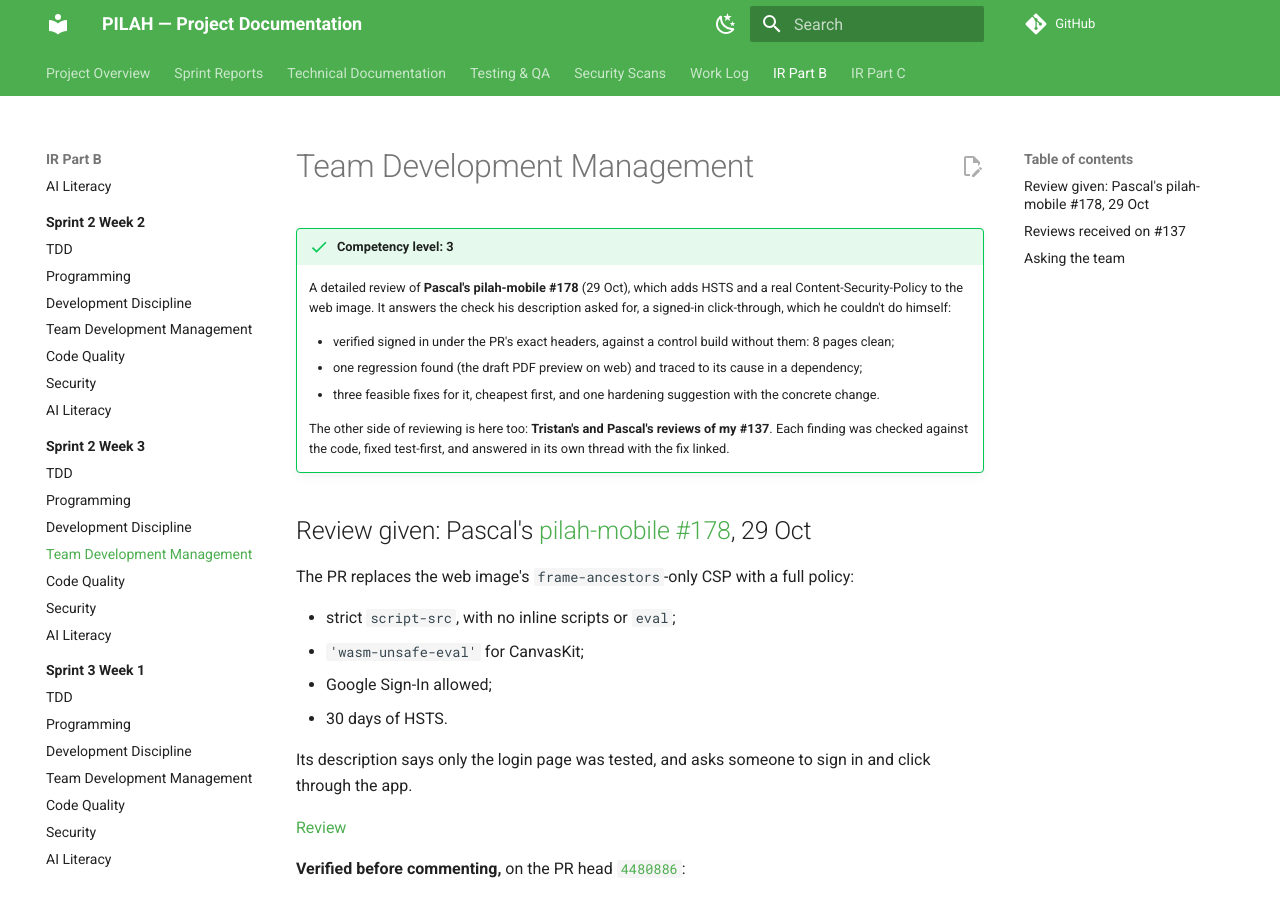
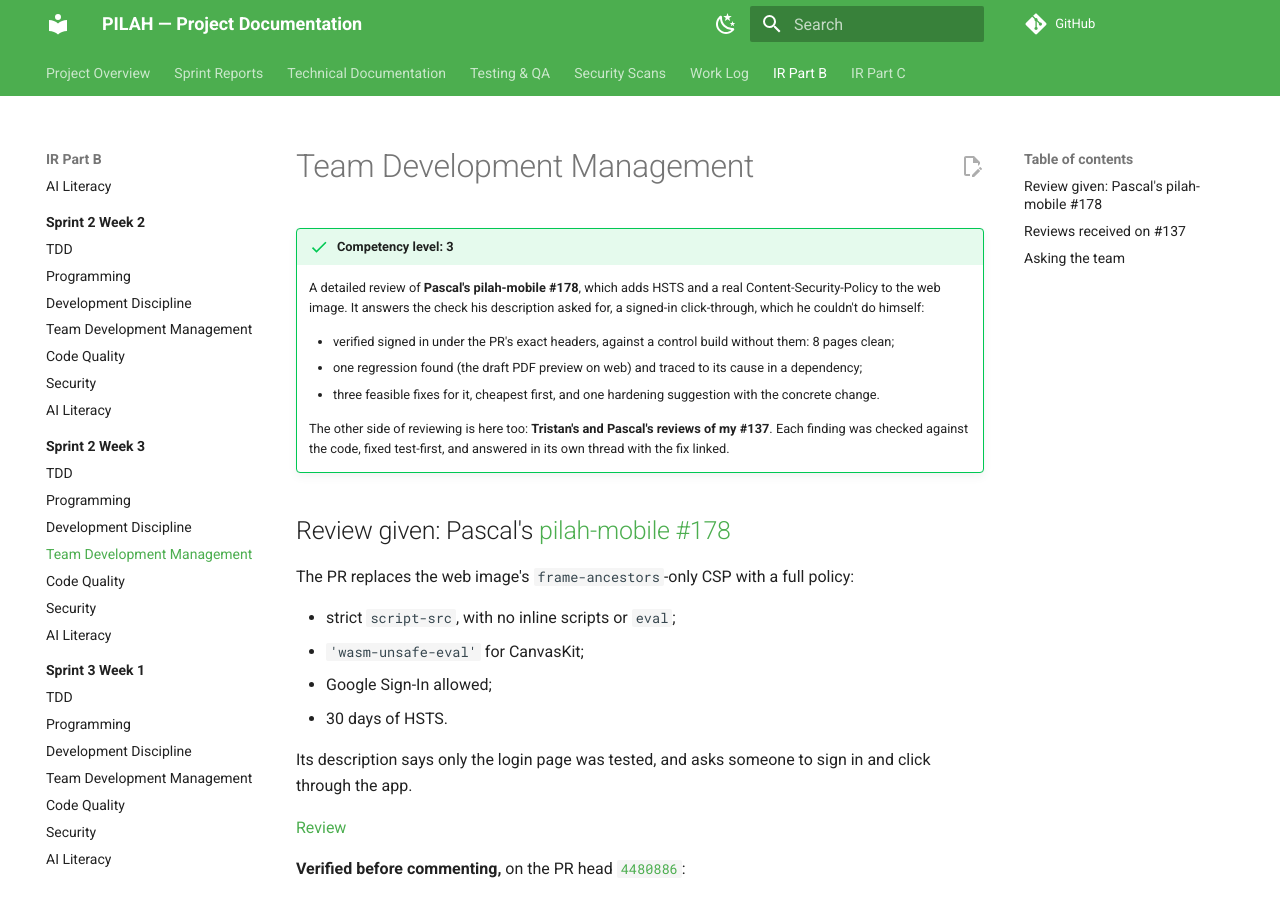
Before and after one commit to mvfi0/pilah-docs, an MkDocs documentation site: the page built from docs/review-sprint-2-week-3/part-b/team-development-management.md, in a window 1280 px wide and 900 px high. Built offline with MkDocs 1.6.1 and Material for MkDocs 9.7.7, drawn with Linux system fonts in a browser that asks for light colours; comment, search, counter and statistics services are not loaded; some of the changed text lies outside the part shown.

Commit message:
docs(ir): drop the 29 Oct dates from the S2W3 TDM page
Co-Authored-By: Claude Opus 5.5 <noreply@anthropic.com>

```diff
--- a/docs/review-sprint-2-week-3/part-b/team-development-management.md
+++ b/docs/review-sprint-2-week-3/part-b/team-development-management.md
@@ -1,7 +1,7 @@
 # Team Development Management
 
 !!! success "Competency level: 3"
-    A detailed review of **Pascal's pilah-mobile #178** (29 Oct), which adds HSTS and a real Content-Security-Policy to the web image. It answers the check his description asked for, a signed-in click-through, which he couldn't do himself:
+    A detailed review of **Pascal's pilah-mobile #178**, which adds HSTS and a real Content-Security-Policy to the web image. It answers the check his description asked for, a signed-in click-through, which he couldn't do himself:
 
     - verified signed in under the PR's exact headers, against a control build without them: 8 pages clean;
     - one regression found (the draft PDF preview on web) and traced to its cause in a dependency;
@@ -9,7 +9,7 @@
 
     The other side of reviewing is here too: **Tristan's and Pascal's reviews of my #137**. Each finding was checked against the code, fixed test-first, and answered in its own thread with the fix linked.
 
-## Review given: Pascal's [pilah-mobile #178](https://github.com/bank-sampah-PILAH/pilah-mobile/pull/178), 29 Oct
+## Review given: Pascal's [pilah-mobile #178](https://github.com/bank-sampah-PILAH/pilah-mobile/pull/178)
 
 The PR replaces the web image's `frame-ancestors`-only CSP with a full policy:
 
@@ -53,11 +53,11 @@ I posted it as a comment, not a change request. Point 1 goes away if #162 merges
 
 Both reviewers verified on their own machines before commenting. Pascal re-ran the suites on Postgres and checked the migration number against every open PR.
 
-| Reviewer | Finding | Checked against the code | Status (29 Oct) |
+| Reviewer | Finding | Checked against the code | Status |
 |---|---|---|---|
-| Tristan, [P1](https://github.com/bank-sampah-PILAH/pilah-be/pull/137#discussion_r4377327305) | The conditional `UPDATE` only guards against a registration that already committed. `register_bank_sampah` checks the role, then saves the bank later, so a role change in between leaves a nasabah linked to a bank. The membership path has the same gap | **Correct.** My race test pre-links the bank, so it never overlaps the two steps. Pascal confirmed the window at `bank_sampah/services.py` lines 50 and 70. Checking, I found `accept_invite` has the same gap | **Fixed, 29 Oct**, red [`f4b663d`](https://github.com/bank-sampah-PILAH/pilah-be/commit/f4b663d) → green [`df45397`](https://github.com/bank-sampah-PILAH/pilah-be/commit/df45397): every writer locks the account row (`select_for_update`) and re-reads it, proven by a two-thread `TransactionTestCase` on PostgreSQL for all three paths. [Reply](https://github.com/bank-sampah-PILAH/pilah-be/pull/137#discussion_r4414601173) |
-| Tristan, [P2](https://github.com/bank-sampah-PILAH/pilah-be/pull/137#discussion_r4377327311) | The only success test is pengelola → nasabah. The issue asks for every Google role | **Correct.** He quotes the test list I wrote in PIL-451 myself, "untuk tiap peran Google". I didn't follow my own spec | **Fixed, 29 Oct**, [`d83b0c1`](https://github.com/bank-sampah-PILAH/pilah-be/commit/d83b0c1): each role is reached from another, and the test is mutation-proven. [Reply](https://github.com/bank-sampah-PILAH/pilah-be/pull/137#discussion_r4414601632) |
-| Pascal, nit | "No token keeps naming the old role" overstates it: the old access token (24 h) and refresh token (30 d) aren't revoked | **Correct.** Harmless today, since `request.user` comes from the database, but the description overclaimed | **Fixed, 29 Oct:** the description now says "the new tokens carry the new role", with the limit stated. Blacklisting was offered as a follow-up. [Reply](https://github.com/bank-sampah-PILAH/pilah-be/pull/137#issuecomment-6501508303) |
+| Tristan, [P1](https://github.com/bank-sampah-PILAH/pilah-be/pull/137#discussion_r4377327305) | The conditional `UPDATE` only guards against a registration that already committed. `register_bank_sampah` checks the role, then saves the bank later, so a role change in between leaves a nasabah linked to a bank. The membership path has the same gap | **Correct.** My race test pre-links the bank, so it never overlaps the two steps. Pascal confirmed the window at `bank_sampah/services.py` lines 50 and 70. Checking, I found `accept_invite` has the same gap | **Fixed**, red [`f4b663d`](https://github.com/bank-sampah-PILAH/pilah-be/commit/f4b663d) → green [`df45397`](https://github.com/bank-sampah-PILAH/pilah-be/commit/df45397): every writer locks the account row (`select_for_update`) and re-reads it, proven by a two-thread `TransactionTestCase` on PostgreSQL for all three paths. [Reply](https://github.com/bank-sampah-PILAH/pilah-be/pull/137#discussion_r4414601173) |
+| Tristan, [P2](https://github.com/bank-sampah-PILAH/pilah-be/pull/137#discussion_r4377327311) | The only success test is pengelola → nasabah. The issue asks for every Google role | **Correct.** He quotes the test list I wrote in PIL-451 myself, "untuk tiap peran Google". I didn't follow my own spec | **Fixed**, [`d83b0c1`](https://github.com/bank-sampah-PILAH/pilah-be/commit/d83b0c1): each role is reached from another, and the test is mutation-proven. [Reply](https://github.com/bank-sampah-PILAH/pilah-be/pull/137#discussion_r4414601632) |
+| Pascal, nit | "No token keeps naming the old role" overstates it: the old access token (24 h) and refresh token (30 d) aren't revoked | **Correct.** Harmless today, since `request.user` comes from the database, but the description overclaimed | **Fixed:** the description now says "the new tokens carry the new role", with the limit stated. Blacklisting was offered as a follow-up. [Reply](https://github.com/bank-sampah-PILAH/pilah-be/pull/137#issuecomment-6501508303) |
 
 Each finding was answered in its own thread, linking the commit or change that fixes it. The PR's tests, security and validation sections were updated to match. Pascal's suggested approach, a lock then a re-check, plus a two-thread test, is what went in, credited in the reply.
 
```
Also changed, not shown: docs/review-sprint-2-week-3/part-b/security.md (+1 -1 lines).
